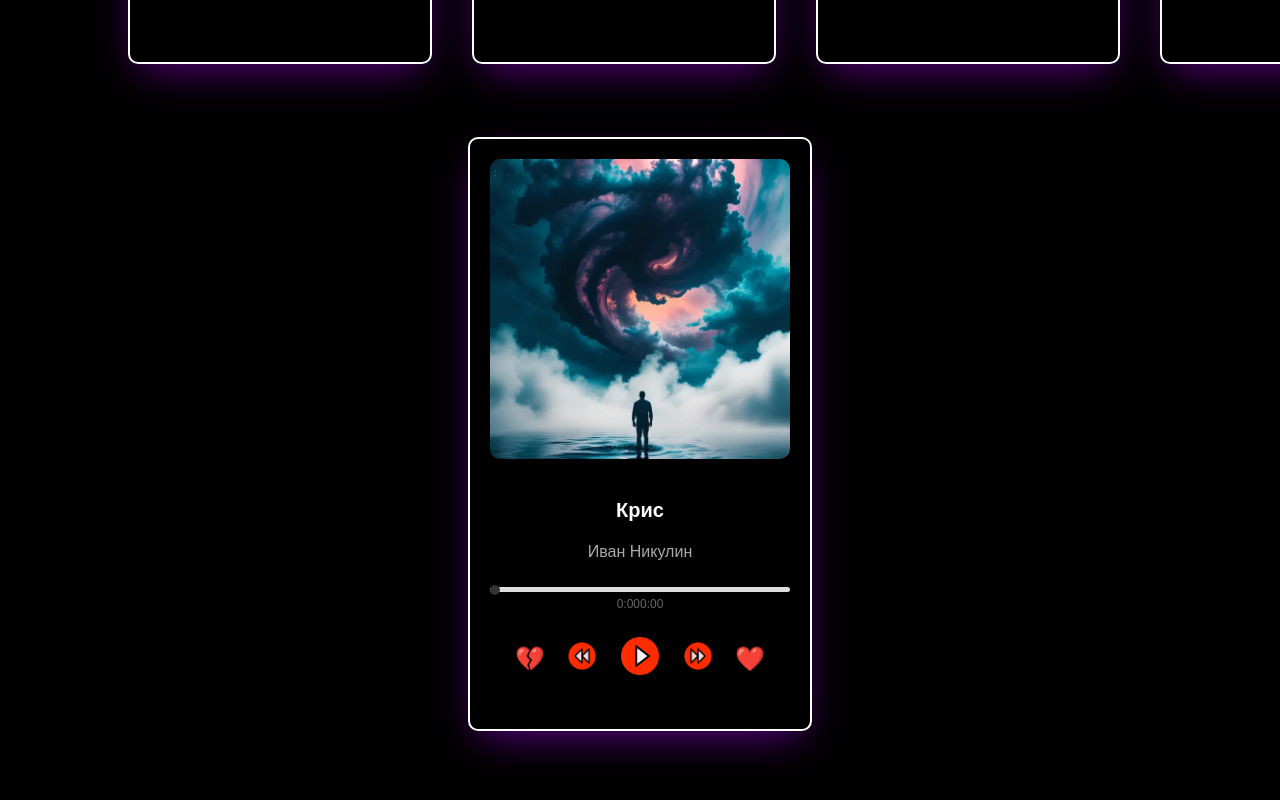
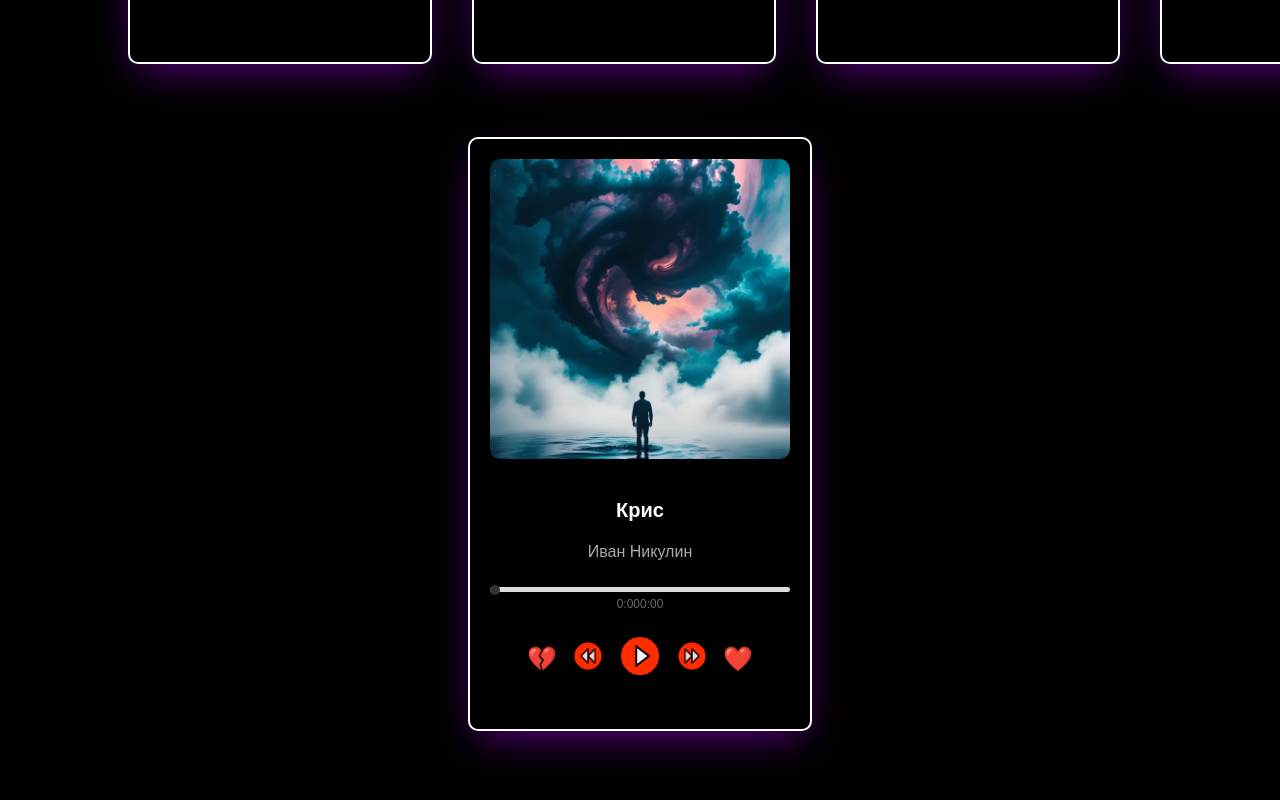
Before and after one commit to ArishkaWolf/solaris, a Next.js app in the folder solaris-next-app/: page / in a window 1280 px wide. Shown: the part 1863-2663 px from the top of the page. Built offline with nearby package versions, Linux system fonts and the light colour scheme.

Commit message:
fix gaps

```diff
--- a/solaris-next-app/app/components/TracksSection.module.css
+++ b/solaris-next-app/app/components/TracksSection.module.css
@@ -44,7 +44,7 @@
 .controls {
   display: flex;
   justify-content: space-between;
-  gap: 10px;
+  gap: 4px;
   margin-top: 15px;
 }
 
```
